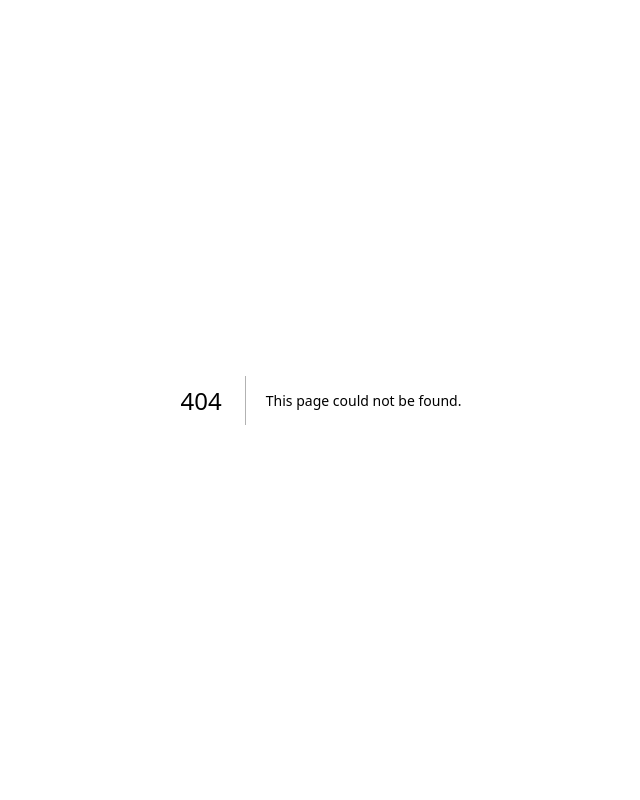
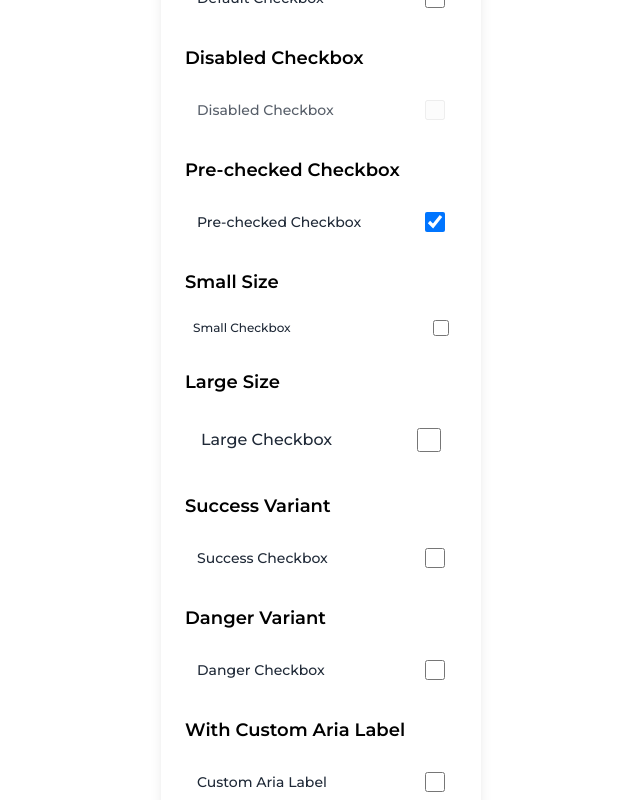
Before and after one commit to pramadha-nindi-atmaja/Taskina-First-Assignment, a Next.js app: page /checkbox-test in a window 1280 px wide. Before the commit this address had no page. Shown: the top 800 px of the page, without its empty margins (319-959 px from the left). Built offline with nearby package versions, Linux system fonts and the light colour scheme.

Commit message:
Update CheckboxComponents with variant, size, indeterminate state, and accessibility features while maintaining backward compatibility

```diff
--- /dev/null
+++ b/pages/checkbox-test.js
@@ -0,0 +1,134 @@
+import { useState } from "react";
+import CheckboxComponents from "./components/checkboxComponents";
+
+export default function CheckboxTest() {
+  const [checkboxStates, setCheckboxStates] = useState({
+    1: false,
+    2: false,
+    3: true,
+    4: false,
+    5: false,
+    6: false,
+    7: false,
+    8: false,
+  });
+
+  const handleChange = (id) => (e) => {
+    setCheckboxStates({
+      ...checkboxStates,
+      [id]: e.target.checked,
+    });
+  };
+
+  const handleFocus = (id) => () => {
+    console.log(`Checkbox ${id} focused`);
+  };
+
+  const handleBlur = (id) => () => {
+    console.log(`Checkbox ${id} blurred`);
+  };
+
+  const toggleIndeterminate = () => {
+    setCheckboxStates({
+      ...checkboxStates,
+      5: !checkboxStates[5],
+    });
+  };
+
+  return (
+    <div className="h-screen w-screen flex flex-col justify-center items-center gap-4 p-6">
+      <h1 className="text-2xl font-bold mb-6">Checkbox Component Test</h1>
+
+      <div className="w-80 bg-white shadow-lg rounded-lg p-6">
+        <h2 className="text-lg font-semibold mb-4">Default Checkbox</h2>
+        <CheckboxComponents
+          index={1}
+          title="Default Checkbox"
+          onChange={handleChange(1)}
+          isDisabled={false}
+          value={checkboxStates[1]}
+        />
+
+        <h2 className="text-lg font-semibold mb-4 mt-6">Disabled Checkbox</h2>
+        <CheckboxComponents
+          index={2}
+          title="Disabled Checkbox"
+          onChange={handleChange(2)}
+          isDisabled={true}
+          value={checkboxStates[2]}
+        />
+
+        <h2 className="text-lg font-semibold mb-4 mt-6">Pre-checked Checkbox</h2>
+        <CheckboxComponents
+          index={3}
+          title="Pre-checked Checkbox"
+          onChange={handleChange(3)}
+          isDisabled={false}
+          value={checkboxStates[3]}
+        />
+
+        <h2 className="text-lg font-semibold mb-4 mt-6">Small Size</h2>
+        <CheckboxComponents
+          index={4}
+          title="Small Checkbox"
+          onChange={handleChange(4)}
+          isDisabled={false}
+          value={checkboxStates[4]}
+          size="sm"
+        />
+
+        <h2 className="text-lg font-semibold mb-4 mt-6">Large Size</h2>
+        <CheckboxComponents
+          index={5}
+          title="Large Checkbox"
+          onChange={handleChange(5)}
+          isDisabled={false}
+          value={checkboxStates[5]}
+          size="lg"
+        />
+
+        <h2 className="text-lg font-semibold mb-4 mt-6">Success Variant</h2>
+        <CheckboxComponents
+          index={6}
+          title="Success Checkbox"
+          onChange={handleChange(6)}
+          isDisabled={false}
+          value={checkboxStates[6]}
+          variant="success"
+        />
+
+        <h2 className="text-lg font-semibold mb-4 mt-6">Danger Variant</h2>
+        <CheckboxComponents
+          index={7}
+          title="Danger Checkbox"
+          onChange={handleChange(7)}
+          isDisabled={false}
+          value={checkboxStates[7]}
+          variant="danger"
+        />
+
+        <h2 className="text-lg font-semibold mb-4 mt-6">With Custom Aria Label</h2>
+        <CheckboxComponents
+          index={8}
+          title="Custom Aria Label"
+          onChange={handleChange(8)}
+          isDisabled={false}
+          value={checkboxStates[8]}
+          ariaLabel="This is a custom accessibility label"
+        />
+
+        <div className="mt-6">
+          <button
+            onClick={toggleIndeterminate}
+            className="bg-yellow-500 hover:bg-yellow-600 text-white font-normal py-2 px-4 rounded-lg mr-2"
+          >
+            Toggle State for Indeterminate Demo
+          </button>
+          <p className="mt-2 text-sm text-gray-600">
+            Note: Indeterminate state is controlled programmatically
+          </p>
+        </div>
+      </div>
+    </div>
+  );
+}
--- a/pages/components/checkboxComponents.js
+++ b/pages/components/checkboxComponents.js
@@ -1,4 +1,5 @@
 import PropTypes from "prop-types";
+import { useEffect, useRef } from "react";
 
 export default function CheckboxComponents({
   id,
@@ -7,33 +8,114 @@ export default function CheckboxComponents({
   onChange,
   isDisabled,
   value,
+  variant = "default",
+  size = "md",
+  indeterminate = false,
+  onFocus = () => {},
+  onBlur = () => {},
+  ariaLabel = null,
 }) {
+  const checkboxRef = useRef(null);
+
+  // Handle indeterminate state
+  useEffect(() => {
+    if (checkboxRef.current) {
+      checkboxRef.current.indeterminate = indeterminate;
+    }
+  }, [indeterminate]);
+
+  // Define checkbox variants
+  const variantClasses = {
+    default: "text-yellow-500 border-gray-300 focus:ring-yellow-400",
+    primary: "text-blue-500 border-gray-300 focus:ring-blue-400",
+    success: "text-green-500 border-gray-300 focus:ring-green-400",
+    danger: "text-red-500 border-gray-300 focus:ring-red-400",
+  };
+
+  // Define checkbox sizes
+  const sizeClasses = {
+    sm: "h-4 w-4",
+    md: "h-5 w-5",
+    lg: "h-6 w-6",
+  };
+
+  // Define container padding
+  const paddingClasses = {
+    sm: "p-2",
+    md: "p-3",
+    lg: "p-4",
+  };
+
+  // Combine all classes
+  const baseClasses = "rounded focus:ring-opacity-50 transition-colors";
+  const checkboxClasses = `
+    form-checkbox
+    ${sizeClasses[size] || sizeClasses.md}
+    ${variantClasses[variant] || variantClasses.default}
+    ${baseClasses}
+    ${isDisabled ? "opacity-50 cursor-not-allowed" : ""}
+  `.trim();
+
+  const containerClasses = `
+    flex justify-between items-center
+    ${paddingClasses[size] || paddingClasses.md}
+    my-2 rounded-md hover:bg-gray-50 transition-colors
+    ${isDisabled ? "opacity-75" : ""}
+  `.trim();
+
+  const labelClasses = `
+    text-gray-800 font-medium cursor-pointer flex-grow
+    ${size === "sm" ? "text-xs" : size === "lg" ? "text-base" : "text-sm"}
+  `.trim();
+
+  // Use custom aria-label if provided, otherwise fallback to title
+  const accessibleLabel = ariaLabel || title;
+
   return (
-    <div className="flex justify-between items-center p-3 my-2 rounded-md hover:bg-gray-50 transition-colors">
+    <div className={containerClasses}>
       <label
-        htmlFor={`page-${index}`}
-        className="text-gray-800 font-medium text-sm cursor-pointer flex-grow"
+        htmlFor={id || `checkbox-${index}`}
+        className={labelClasses}
       >
         {title}
       </label>
       <input
+        ref={checkboxRef}
         type="checkbox"
-        id={`page-${index}`}
-        className="form-checkbox h-5 w-5 text-yellow-500 border-gray-300 rounded focus:ring-yellow-400 focus:ring-opacity-50 transition-colors"
+        id={id || `checkbox-${index}`}
+        className={checkboxClasses}
         disabled={isDisabled}
         onChange={onChange}
+        onFocus={onFocus}
+        onBlur={onBlur}
         checked={value}
-        aria-label={title}
+        aria-label={accessibleLabel}
       />
     </div>
   );
 }
 
 CheckboxComponents.propTypes = {
-  id: PropTypes.string.isRequired,
+  id: PropTypes.string,
   index: PropTypes.number.isRequired,
   title: PropTypes.string.isRequired,
   onChange: PropTypes.func.isRequired,
   isDisabled: PropTypes.bool.isRequired,
   value: PropTypes.bool.isRequired,
+  variant: PropTypes.oneOf(["default", "primary", "success", "danger"]),
+  size: PropTypes.oneOf(["sm", "md", "lg"]),
+  indeterminate: PropTypes.bool,
+  onFocus: PropTypes.func,
+  onBlur: PropTypes.func,
+  ariaLabel: PropTypes.string,
 };
+
+CheckboxComponents.defaultProps = {
+  id: undefined,
+  variant: "default",
+  size: "md",
+  indeterminate: false,
+  onFocus: () => {},
+  onBlur: () => {},
+  ariaLabel: null,
+};
```
